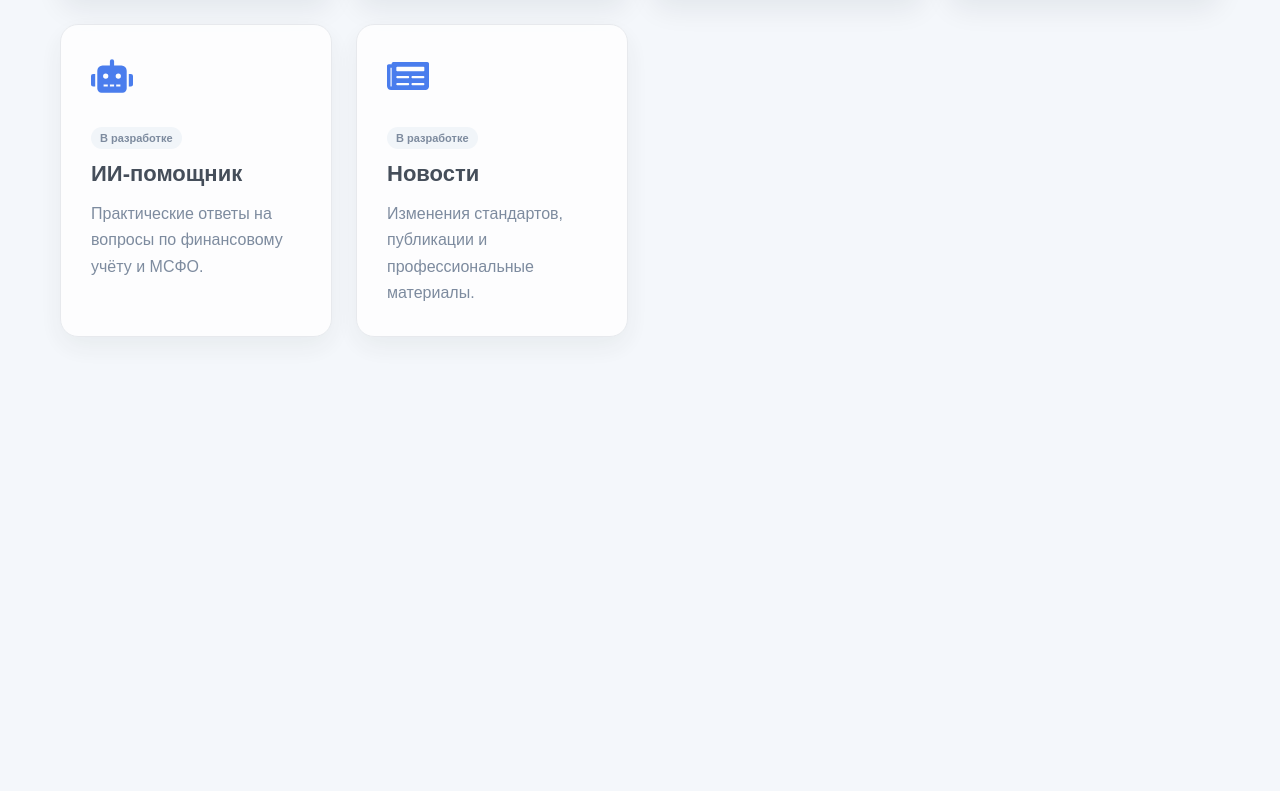
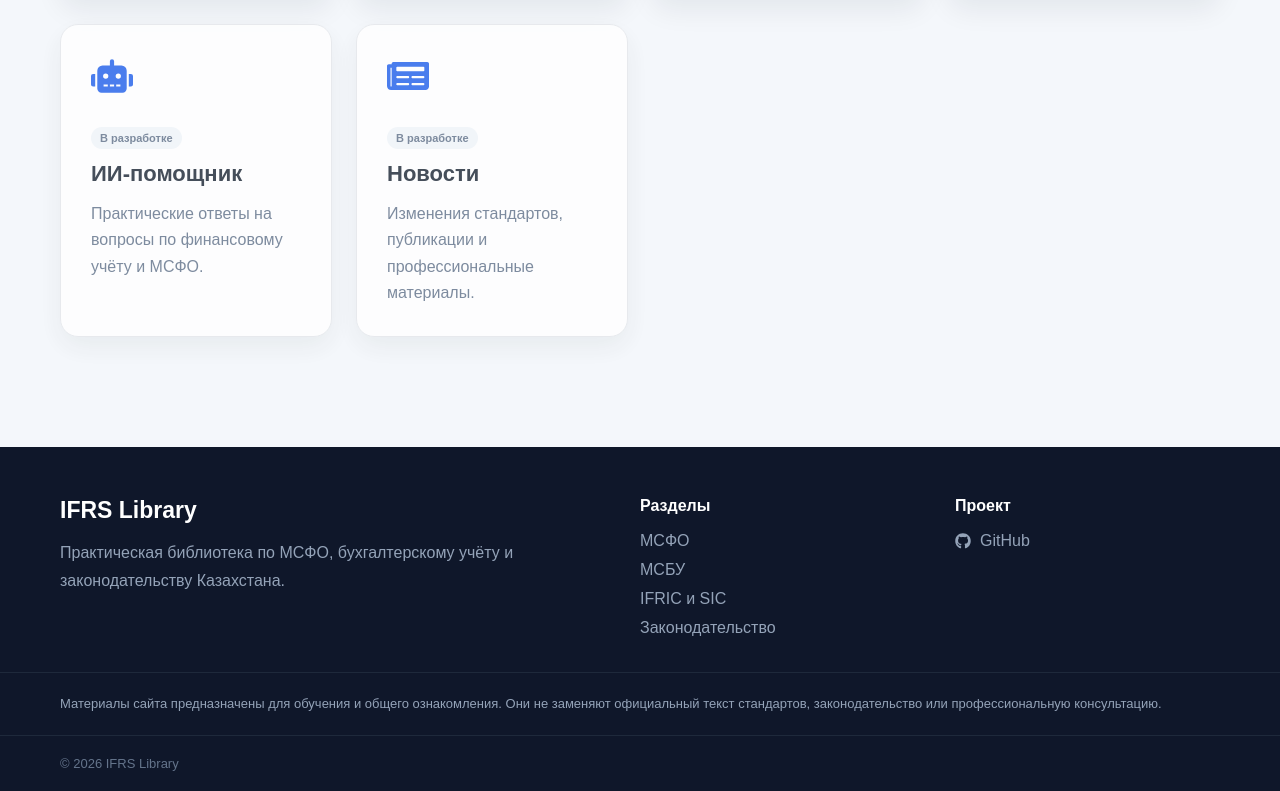
Before and after one commit to Timurkakz/ifrs-library, a React (Vite) app: page / in a window 1280 px wide. Shown: the part 863-1654 px from the top of the page. Before the commit the page ends 1260 px from the top, so only its background shows below. Built offline with nearby package versions, Linux system fonts and the light colour scheme.

Commit message:
обавил общий подвал сайта

```diff
--- a/src/App.css
+++ b/src/App.css
@@ -1438,3 +1438,114 @@
     display: grid;
   }
 }
+
+/* Общая структура сайта */
+
+.app {
+  display: flex;
+  flex-direction: column;
+  min-height: 100vh;
+}
+
+.main-content {
+  flex: 1;
+}
+
+/* Подвал сайта */
+
+.site-footer {
+  margin-top: 50px;
+  background: #0f172a;
+  color: #cbd5e1;
+}
+
+.footer-container {
+  display: grid;
+  grid-template-columns: 2fr 1fr 1fr;
+  gap: 50px;
+
+  width: 100%;
+  max-width: 1200px;
+  margin: 0 auto;
+  padding: 50px 20px 35px;
+}
+
+.footer-logo {
+  display: inline-block;
+  margin-bottom: 15px;
+  color: #ffffff;
+  font-size: 23px;
+  font-weight: 800;
+  text-decoration: none;
+}
+
+.footer-about p {
+  max-width: 470px;
+  margin: 0;
+  color: #94a3b8;
+  line-height: 1.7;
+}
+
+.footer-navigation h2,
+.footer-project h2 {
+  margin: 0 0 17px;
+  color: #ffffff;
+  font-size: 16px;
+}
+
+.footer-navigation nav {
+  display: grid;
+  gap: 11px;
+}
+
+.footer-navigation a,
+.footer-project a {
+  color: #94a3b8;
+  text-decoration: none;
+  transition: color 0.2s;
+}
+
+.footer-navigation a:hover,
+.footer-project a:hover {
+  color: #ffffff;
+}
+
+.footer-project a {
+  display: inline-flex;
+  align-items: center;
+  gap: 9px;
+}
+
+.footer-disclaimer {
+  border-top: 1px solid #1e293b;
+  border-bottom: 1px solid #1e293b;
+}
+
+.footer-disclaimer p {
+  max-width: 1200px;
+  margin: 0 auto;
+  padding: 20px;
+  color: #94a3b8;
+  font-size: 13px;
+  line-height: 1.65;
+}
+
+.footer-bottom {
+  max-width: 1200px;
+  margin: 0 auto;
+  padding: 20px;
+}
+
+.footer-bottom p {
+  margin: 0;
+  color: #64748b;
+  font-size: 13px;
+}
+
+@media (max-width: 750px) {
+  .footer-container {
+    grid-template-columns: 1fr;
+    gap: 32px;
+    padding-top: 40px;
+  }
+}
--- a/src/App.jsx
+++ b/src/App.jsx
@@ -1,12 +1,15 @@
 import { Route, Routes } from "react-router";
 
 import Header from "./components/Header.jsx";
+import Footer from "./components/Footer.jsx";
+
 import Home from "./pages/Home.jsx";
 import IFRS from "./pages/IFRS.jsx";
 import IFRSDetails from "./pages/IFRSDetails.jsx";
 import IAS from "./pages/IAS.jsx";
 import IFRIC from "./pages/IFRIC.jsx";
 import Laws from "./pages/Laws.jsx";
+import NotFound from "./pages/NotFound.jsx";
 
 import "./App.css";
 
@@ -15,6 +18,7 @@ function App() {
     <div className="app">
       <Header />
 
+      <div className="main-content">
         <Routes>
           <Route path="/" element={<Home />} />
           <Route path="/ifrs" element={<IFRS />} />
@@ -22,7 +26,11 @@ function App() {
           <Route path="/ias" element={<IAS />} />
           <Route path="/ifric" element={<IFRIC />} />
           <Route path="/laws" element={<Laws />} />
+          <Route path="*" element={<NotFound />} />
         </Routes>
+      </div>
+
+      <Footer />
     </div>
   );
 }
--- /dev/null
+++ b/src/components/Footer.jsx
@@ -0,0 +1,61 @@
+import { Link } from "react-router";
+import { FaGithub } from "react-icons/fa";
+
+function Footer() {
+  const currentYear = new Date().getFullYear();
+
+  return (
+    <footer className="site-footer">
+      <div className="footer-container">
+        <div className="footer-about">
+          <Link to="/" className="footer-logo">
+            IFRS Library
+          </Link>
+
+          <p>
+            Практическая библиотека по МСФО, бухгалтерскому учёту и
+            законодательству Казахстана.
+          </p>
+        </div>
+
+        <div className="footer-navigation">
+          <h2>Разделы</h2>
+
+          <nav aria-label="Навигация в подвале">
+            <Link to="/ifrs">МСФО</Link>
+            <Link to="/ias">МСБУ</Link>
+            <Link to="/ifric">IFRIC и SIC</Link>
+            <Link to="/laws">Законодательство</Link>
+          </nav>
+        </div>
+
+        <div className="footer-project">
+          <h2>Проект</h2>
+
+          <a
+            href="https://github.com/Timurkakz/ifrs-library"
+            target="_blank"
+            rel="noopener noreferrer"
+          >
+            <FaGithub aria-hidden="true" />
+            GitHub
+          </a>
+        </div>
+      </div>
+
+      <div className="footer-disclaimer">
+        <p>
+          Материалы сайта предназначены для обучения и общего ознакомления.
+          Они не заменяют официальный текст стандартов, законодательство или
+          профессиональную консультацию.
+        </p>
+      </div>
+
+      <div className="footer-bottom">
+        <p>© {currentYear} IFRS Library</p>
+      </div>
+    </footer>
+  );
+}
+
+export default Footer;
```
Lines whose indentation alone changed are shown as unchanged.
